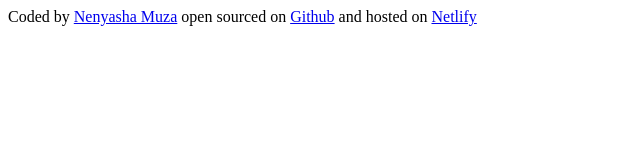
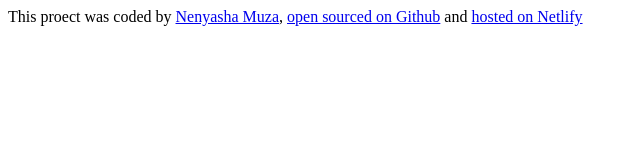
Before and after one commit to Nenyasha02/my_weather_app, a plain HTML site: page index.html in a window 1280 px wide. Shown: the whole page, without its empty margins (0-640 px from the left). Drawn offline with Linux system fonts and the light colour scheme.

Commit message:
updated footer content to something more readable

```diff
--- a/index.html
+++ b/index.html
@@ -7,9 +7,9 @@
 </head>
 <body>
     <footer>
-        Coded by <a href="https://github.com/Nenyasha02" target="_blank">Nenyasha Muza</a> open sourced on
-        <a href="https://github.com/Nenyasha02/my_weather_app" target="_blank">Github</a> and hosted on
-        <a href="https://vanilla-scrpt-weather-app.netlify.app/" target="_blank">Netlify</a>
+        This proect was coded by <a href="https://github.com/Nenyasha02" target="_blank">Nenyasha Muza</a>,
+        <a href="https://github.com/Nenyasha02/my_weather_app" target="_blank">open sourced on Github</a> and
+        <a href="https://vanilla-scrpt-weather-app.netlify.app/" target="_blank">hosted on Netlify</a>
     </footer>
 </body>
 </html>
```
